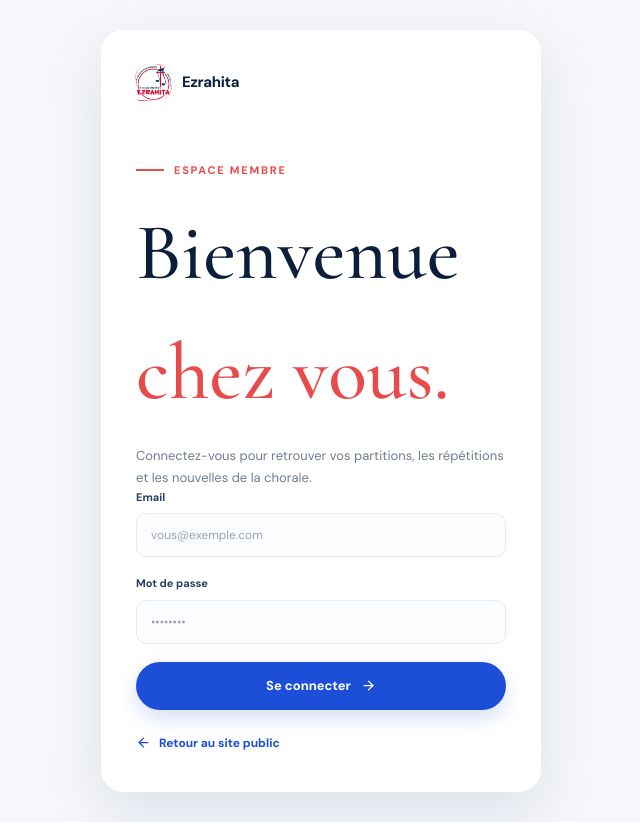
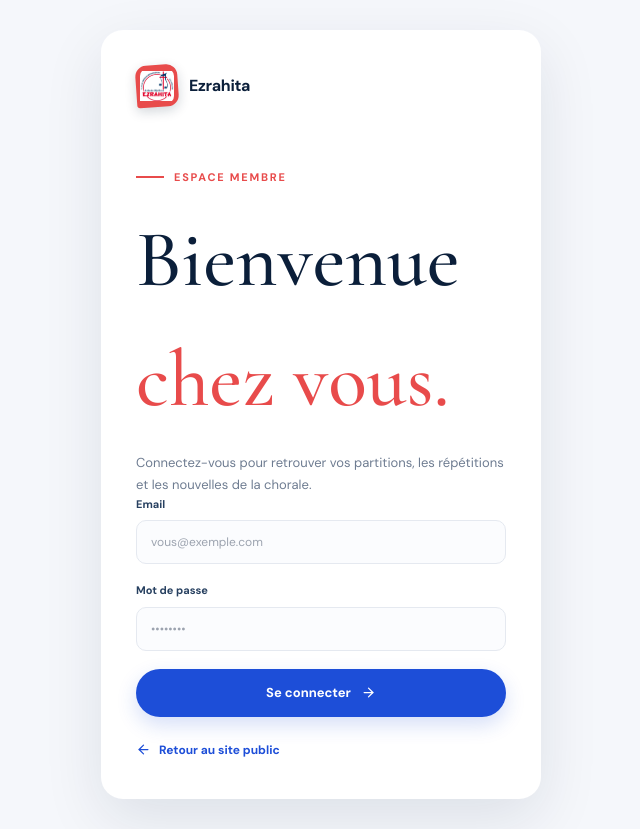
Before and after one commit to ImRanto/ezrahita, a React (Vite) app: page /login in a window 1280 px wide. Shown: the whole page, without its empty margins (319-959 px from the left). Built offline with nearby package versions, Linux system fonts and the light colour scheme.

Commit message:
fix: update Brand component styles for improved layout and appearance

```diff
--- a/src/components/Brand.jsx
+++ b/src/components/Brand.jsx
@@ -8,13 +8,13 @@ export default function Brand({ className = "" }) {
     <Link
       href="/"
       aria-label="Ezrahita, accueil"
-      className={`inline-flex items-center gap-[11px] text-[15px] font-bold tracking-[-0.02em] whitespace-nowrap ${className}`}
+      className={`inline-flex items-center gap-[11px] text-[16px] font-bold tracking-[-0.02em] whitespace-nowrap ${className}`}
     >
-      <span className="grid place-items-center w-[35px] h-[35px] rounded-[11px_11px_11px_3px] bg-coral text-white -rotate-[4deg]">
+      <span className="grid place-items-center w-[42px] h-[42px] rounded-[11px_11px_11px_3px] bg-coral text-white shadow-[0_4px_12px_rgba(11,31,58,0.18)] -rotate-[4deg]">
         <img
           src="/ame-logo.png"
           alt="AME"
-          className="w-full h-full object-cover rounded-[inherit] rotate-[4deg]"
+          className="w-full h-full p-1 object-contain rounded-[inherit] rotate-[4deg]"
         />
       </span>
       Ezrahita
```
